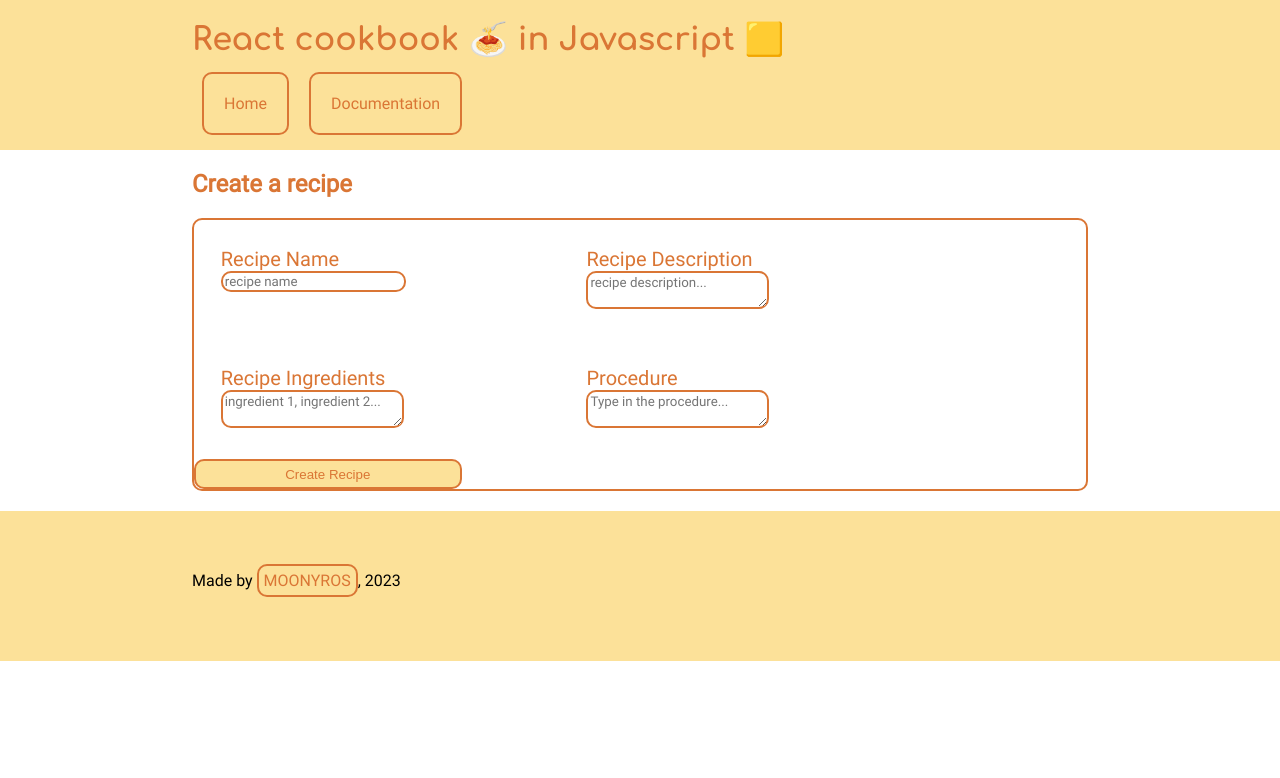
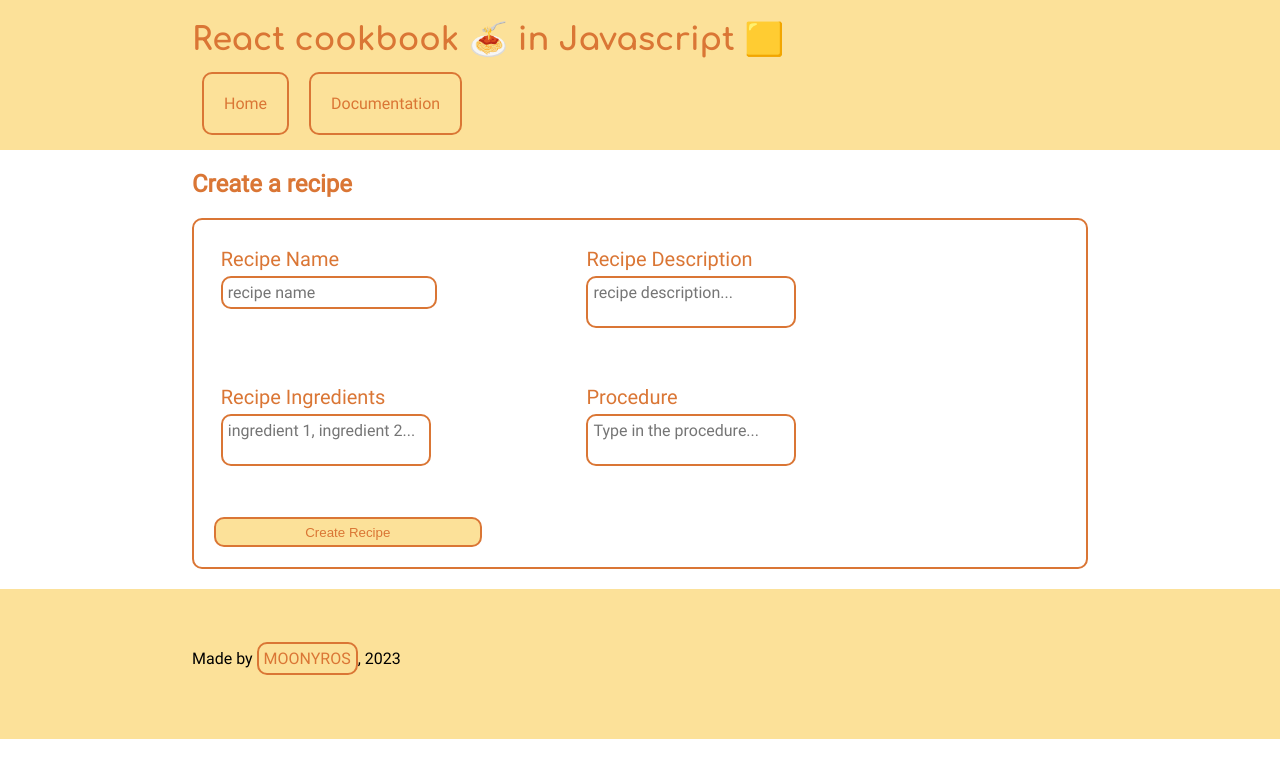
Before and after one commit to MOONYROS/js-react-cookbook, a React (Vite) app: page / in a window 1280 px wide. Shown: the top 778 px of the page. Built offline with nearby package versions, Linux system fonts and the light colour scheme.

Commit message:
better buttons and form sizes

```diff
--- a/src/style.css
+++ b/src/style.css
@@ -9,11 +9,6 @@ COLORS FOR SAVING
 @font-face {
     font-family: 'roboto';
     src: url(./fonts/Roboto-Regular.ttf);
-}
-
-@font-face {
-    font-family: 'sniglet';
-    src: url(./fonts/Sniglet-Regular.ttf);
 }
 
 @font-face {
@@ -43,6 +38,10 @@ textarea {
     font-family: roboto;
     border: 2px solid #da7635;
     border-radius: 10px;
+    margin-top: 5px;
+    padding: 5px;
+    font-size: medium;
+    resize: none;
 }
 
 input:focus,
@@ -111,6 +110,7 @@ form {
 #recipeForm button {
     width: 30%;
     height: 30px;
+    margin: 20px;
     background-color: #fce199;
     border: 2px solid #da7635;
     color: #da7635;
@@ -126,8 +126,9 @@ form {
 
 #recipeForm button:active {
     transition-duration: 0.1s;
-    border: 2px solid #da7635;
-    background-color: #ea8645;
+    border: 2px solid #febd4d;
+    background-color: #da7635;
+    color: #febd4d;
 }
 
 /******* DOCUMENTATION *******/
```
